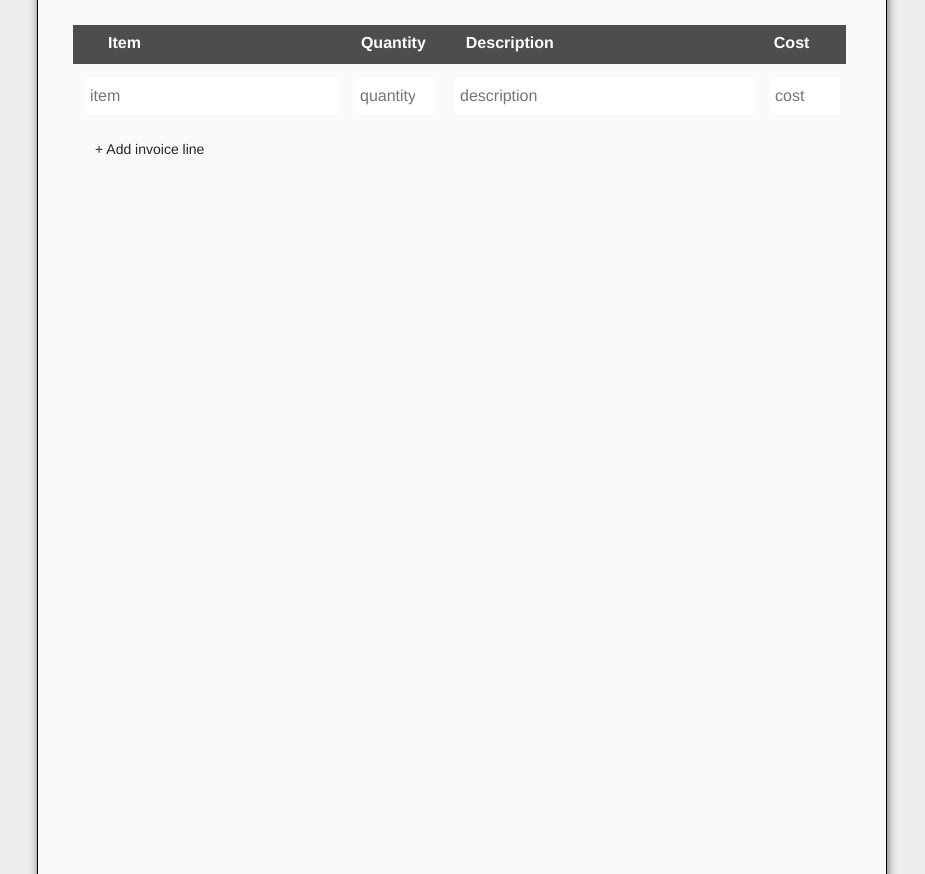
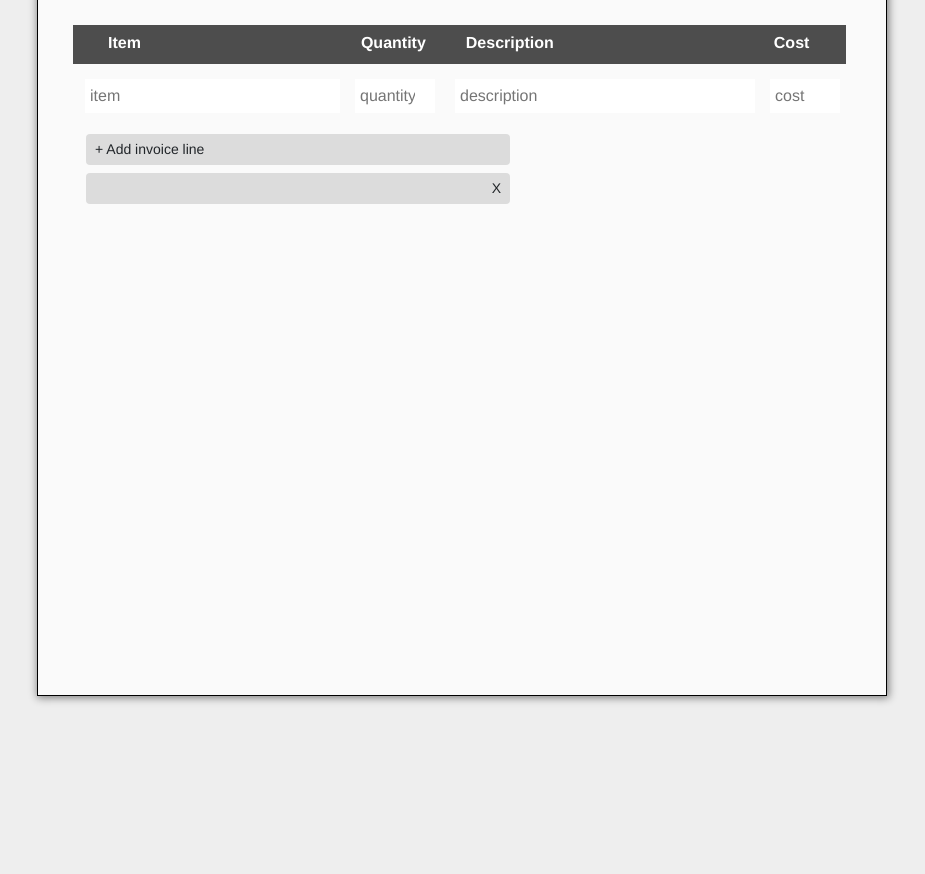
Before and after one commit to MysticalFire1315/SENG2021-frontend, a React (Vite) app: page / in a window 1280 px wide. Shown: the part 2780-3654 px from the top of the page, without its empty margins (178-1103 px from the left). Built offline with nearby package versions, Linux system fonts and the light colour scheme.

Commit message:
made invoice items addable

```diff
--- a/src/App.jsx
+++ b/src/App.jsx
@@ -7,7 +7,7 @@ import "bootstrap/dist/css/bootstrap.min.css";
 import "bootstrap/dist/js/bootstrap.bundle.min";
 import NeedHelp from './pages/NeedHelp';
 import Home from './pages/InvoiceCreate';
-function App() {
+const App = () => {
   return (
     <Routes>
       <Route path='/' element={<Home />} />
--- a/src/components/MainComponent/Invoice/Invoice.css
+++ b/src/components/MainComponent/Invoice/Invoice.css
@@ -4,7 +4,7 @@
     margin-bottom: 200px;
     margin-top: 10px;
     width: 850px;
-    height: 1500px; /*subject to change from flexbox invoice items*/
+    height: 1200px; /*subject to change from flexbox invoice items*/
     border: 1px solid black;
     padding: 0px;                   /*subject to change*/
     box-shadow: 1px 1px 8px 1px gray;
--- a/src/components/MainComponent/Invoice/Invoice.jsx
+++ b/src/components/MainComponent/Invoice/Invoice.jsx
@@ -1,6 +1,14 @@
-import React from "react";
+import React, { useState } from "react";
+import InvoiceItem from "./InvoiceItem";
+const Invoice = () => {
 
-const Invoice = () => {
+    const [items, setItem] = useState([<InvoiceItem key={0} />]);
+
+    const handleAddItem = (e) => {
+        e.preventDefault();
+        setItem([...items, <InvoiceItem key={items.length} />]);
+    };
+
     return (
         <div id="invoice-box">
             <div id="invoice-title">
@@ -34,26 +42,16 @@ const Invoice = () => {
                         <li>Cost</li>
                     </ul>
                 </div>
-                <div className="invoice-item">
-                    <ul className="invoice-element-value">
-                        <li className="item-name">
-                            <input type="text" className="txtbgcolor" name="item" placeholder="item" aria-placeholder="item" style={{ width: "255px", borderColor: "transparent" }} />
-                        </li>
-                        <li className="item-quantity">
-                            <input type="number" className="txtbgcolor" name="quantity" placeholder="quantity" aria-placeholder="quantity" style={{ width: "80px", borderWidth: 0 }} />
-                        </li>
-                        <li className="item-description">
-                            <input type="text" className="txtbgcolor" name="description" placeholder="description" aria-placeholder="description" style={{ width: "300px", borderWidth: 0 }} />
-                        </li>
-                        <li className="item-cost">
-                            <input type="number" className="txtbgcolor" name="cost" placeholder="cost" aria-placeholder="cost" style={{ width: "70px", borderWidth: 0 }} />
-                        </li>
-                    </ul>
-                </div>
+                <form name="item-details" id="item-form">
+                    {items}
+                </form>
                 <div class="d-grid gap-2 col-6 ms-5">
-                    <button type="button" class="btn btn-sm" style={{
-                        textAlign: "left"
+                    <button onClick={handleAddItem} type="button" class="btn btn-sm" style={{
+                        textAlign: "left", backgroundColor: "#DCDCDC"
                     }}>+ Add invoice line</button>
+                    <button onClick={handleAddItem} type="button" class="btn btn-sm" style={{
+                        textAlign: "right", backgroundColor: "#DCDCDC"
+                    }}>X</button>
                 </div>
             </div>
         </div>
--- /dev/null
+++ b/src/components/MainComponent/Invoice/InvoiceItem.jsx
@@ -0,0 +1,24 @@
+import React from "react";
+
+const InvoiceItem = () => {
+    return (
+        <div className="invoice-item">
+            <ul className="invoice-element-value">
+                <li className="item-name">
+                    <input type="text" className="txtbgcolor" name="item" placeholder="item" aria-placeholder="item" style={{ width: "255px", borderColor: "transparent" }} />
+                </li>
+                <li className="item-quantity">
+                    <input type="number" className="txtbgcolor" name="quantity" placeholder="quantity" aria-placeholder="quantity" style={{ width: "80px", borderWidth: 0 }} />
+                </li>
+                <li className="item-description">
+                    <input type="text" className="txtbgcolor" name="description" placeholder="description" aria-placeholder="description" style={{ width: "300px", borderWidth: 0 }} />
+                </li>
+                <li className="item-cost">
+                    <input type="number" className="txtbgcolor" name="cost" placeholder="cost" aria-placeholder="cost" style={{ width: "70px", borderWidth: 0 }} />
+                </li>
+            </ul>
+        </div>
+    );
+}
+
+export default InvoiceItem;
```
